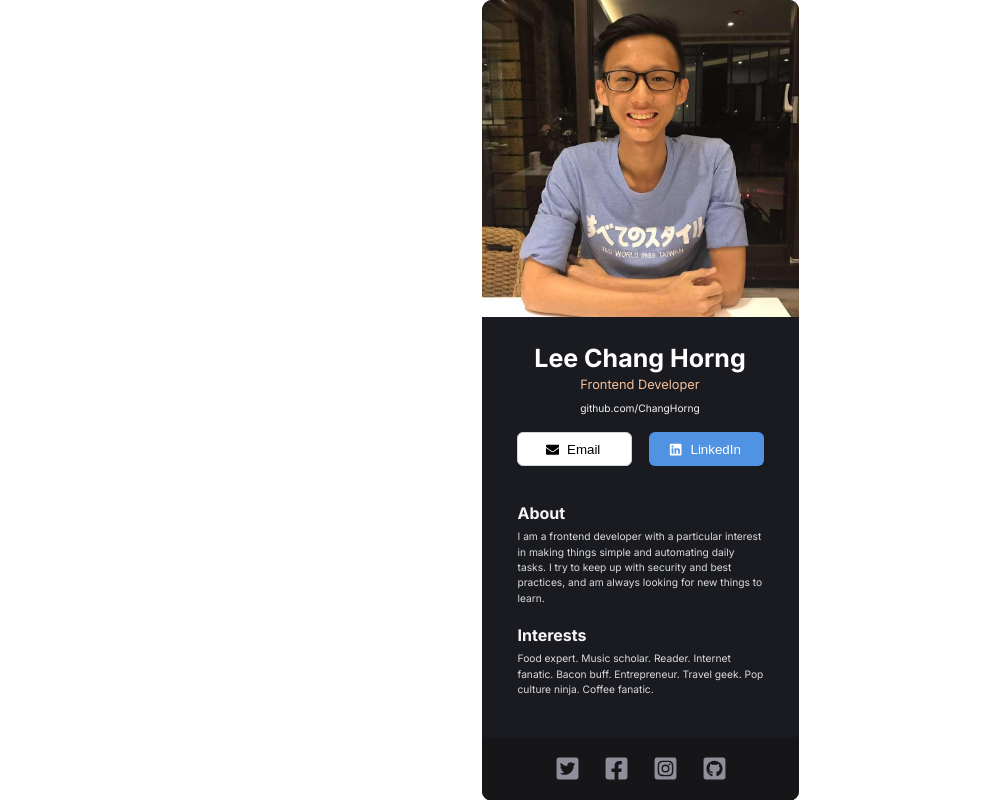
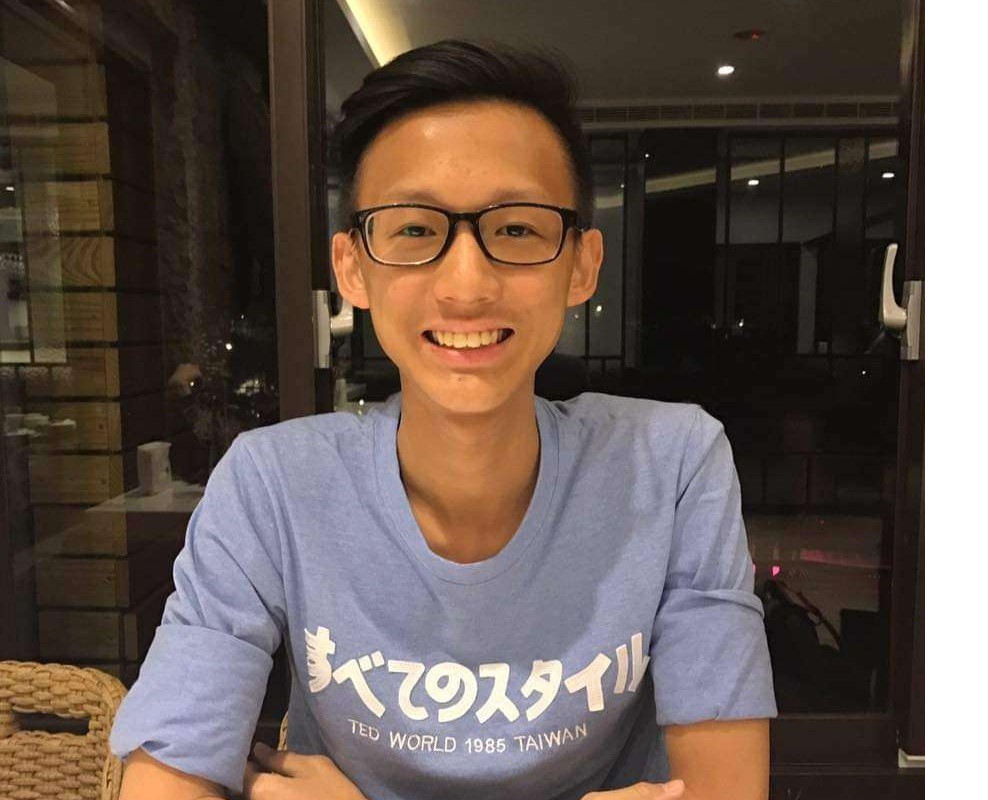
Before and after one commit to ChangHorng/digital-business-card, a React (Vite) app: page / in a window 1280 px wide. Shown: the top 800 px of the page, without its empty margins (0-988 px from the left). Built offline with nearby package versions, Linux system fonts and the light colour scheme.

Commit message:
Installed and setup Tailwind CSS

```diff
--- a/package.json
+++ b/package.json
@@ -17,6 +17,9 @@
     "@types/react": "^18.0.24",
     "@types/react-dom": "^18.0.8",
     "@vitejs/plugin-react": "^2.2.0",
+    "autoprefixer": "^10.4.13",
+    "postcss": "^8.4.20",
+    "tailwindcss": "^3.2.4",
     "vite": "^3.2.3"
   }
 }
--- /dev/null
+++ b/postcss.config.cjs
@@ -0,0 +1,6 @@
+module.exports = {
+  plugins: {
+    tailwindcss: {},
+    autoprefixer: {},
+  },
+}
--- a/src/style.css
+++ b/src/style.css
@@ -1,4 +1,8 @@
-body {
+@tailwind base;
+@tailwind components;
+@tailwind utilities;
+
+/* body {
     font-family: Inter;
     margin: auto auto;
     width: 317px;
@@ -160,4 +164,4 @@
     width: 25px;
     height: 25px;
     padding-left: 24px;
-}
+} */
--- /dev/null
+++ b/tailwind.config.cjs
@@ -0,0 +1,11 @@
+/** @type {import('tailwindcss').Config} */
+module.exports = {
+  content: [
+    "./index.html",
+    "./src/**/*.{js,ts,jsx,tsx}"
+  ],
+  theme: {
+    extend: {},
+  },
+  plugins: [],
+}
```
Also changed, not shown: 1 other file (tests, documents, lock files or other folders).
